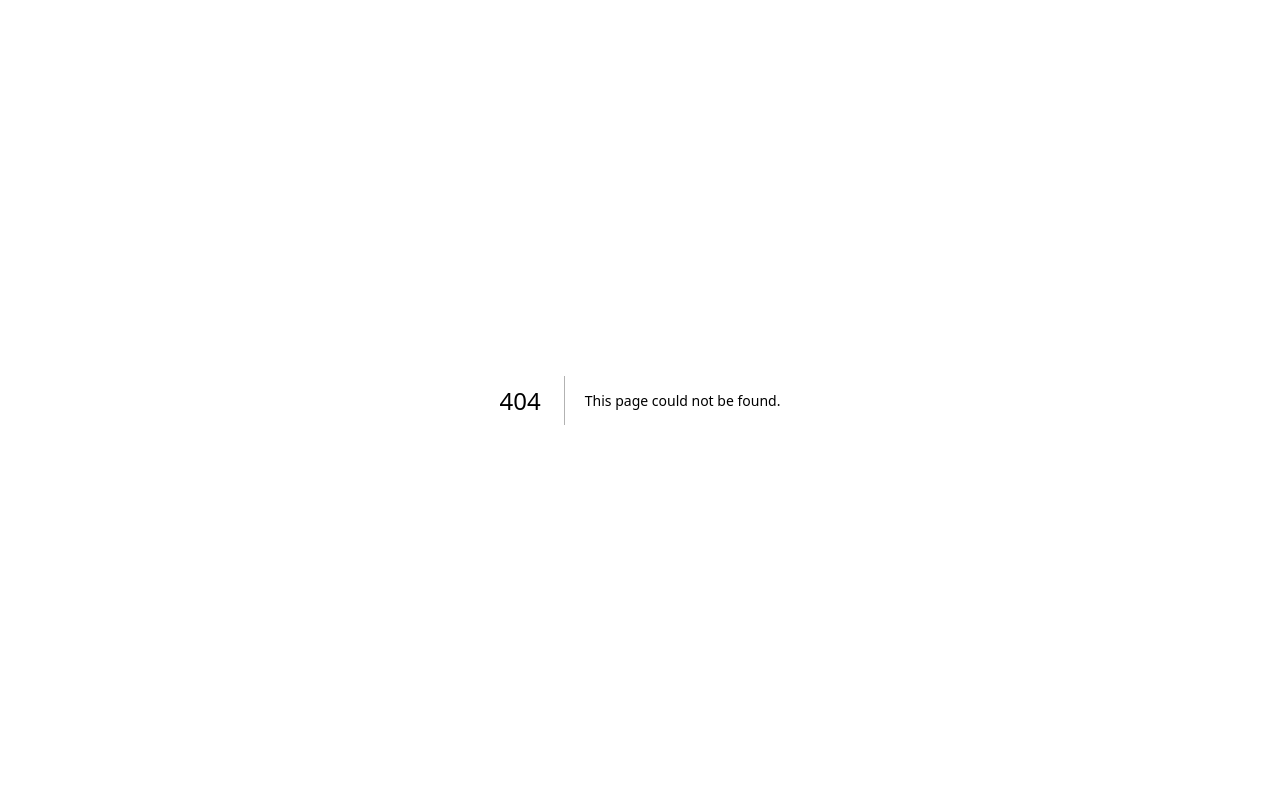
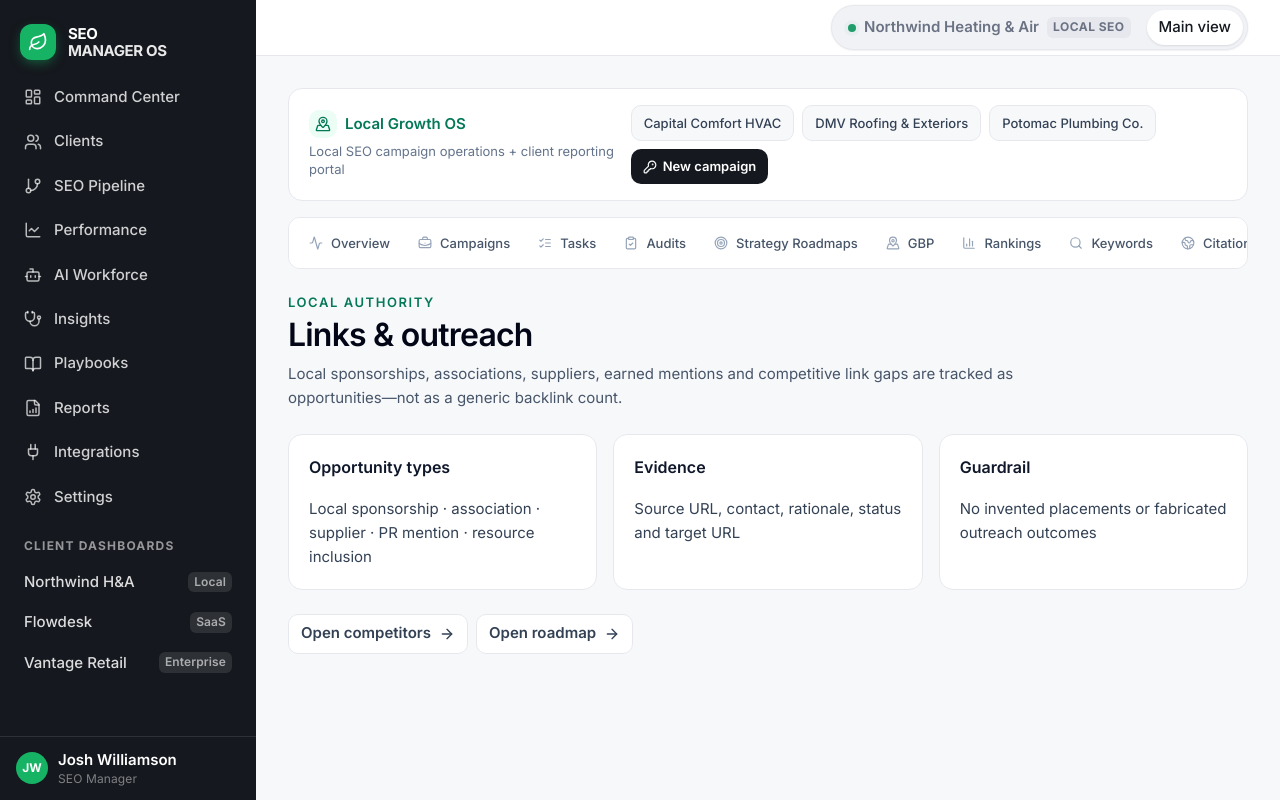
Before and after one commit to branderboy/seo-manager-os, a Next.js app: page /growth/outreach in a window 1280 px wide. Before the commit this address had no page. Built offline with nearby package versions, Linux system fonts and the light colour scheme.

Commit message:
feat(local-growth): add links and outreach route

```diff
--- /dev/null
+++ b/src/app/(os)/growth/outreach/page.tsx
@@ -0,0 +1,5 @@
+import { OutreachScreen } from "@/components/local-growth/module-screens";
+
+export default function OutreachPage() {
+  return <OutreachScreen />;
+}
```
